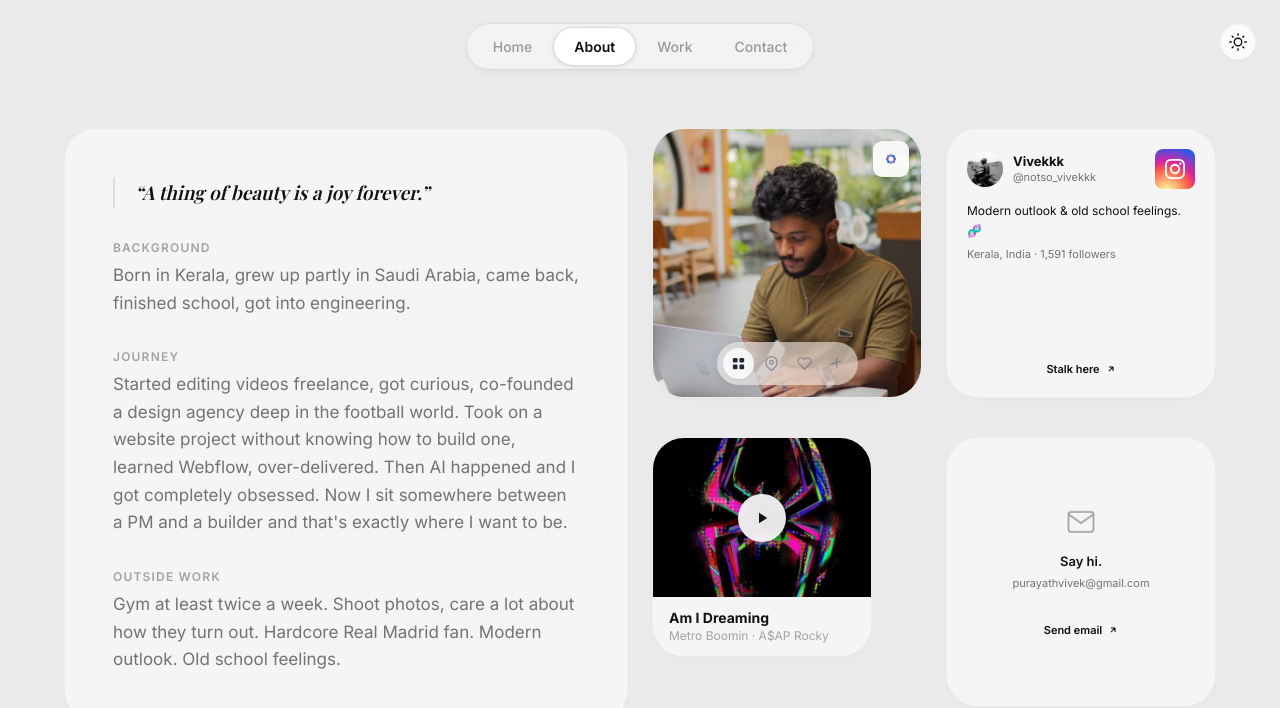
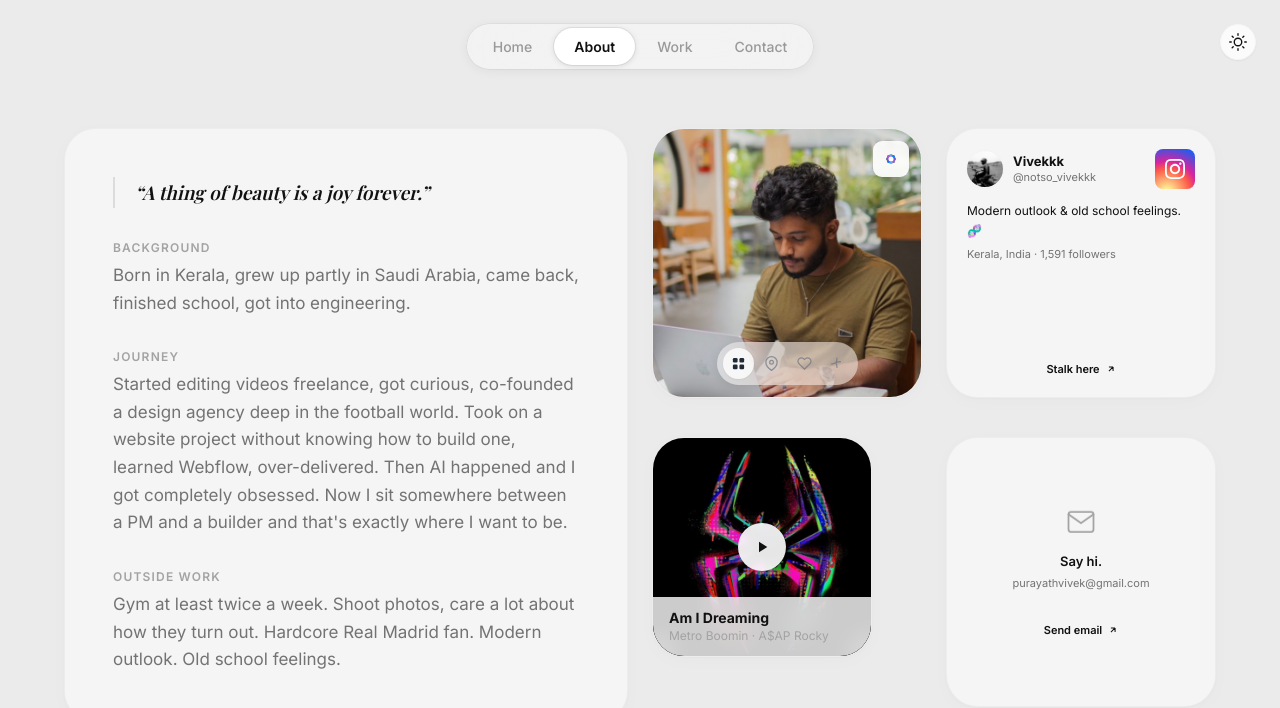
Before and after one commit to notsovivekkk/myportfolio, a Next.js app: page / in a window 1280 px wide. Both pictures are taken after a click on the button "About". Shown: the top 708 px of the page. Built offline with nearby package versions, Linux system fonts and the light colour scheme; a web font is replaced by a local one.

Commit message:
Add viewport meta, fix body padding, song card full-square overlay
Co-Authored-By: Claude Sonnet 4.6 <noreply@anthropic.com>

```diff
--- a/app/layout.tsx
+++ b/app/layout.tsx
@@ -1,4 +1,4 @@
-import type { Metadata } from "next";
+import type { Metadata, Viewport } from "next";
 import { Inter, Playfair_Display } from "next/font/google";
 import "./globals.css";
 
@@ -11,6 +11,11 @@ export const metadata: Metadata = {
     "I turn messy ideas into shipped AI products. Product-first. Execution-obsessed. AI-native.",
 };
 
+export const viewport: Viewport = {
+  width: "device-width",
+  initialScale: 1,
+};
+
 export default function RootLayout({
   children,
 }: {
@@ -19,7 +24,7 @@ export default function RootLayout({
   return (
     <html lang="en">
       <body
-        className={`${inter.className} ${playfair.variable} min-h-screen pb-20 antialiased selection:bg-black selection:text-white`}
+        className={`${inter.className} ${playfair.variable} min-h-screen antialiased selection:bg-black selection:text-white`}
       >
         {children}
       </body>
--- a/components/tabs/AboutTab.tsx
+++ b/components/tabs/AboutTab.tsx
@@ -185,15 +185,14 @@ export default function AboutTab() {
           </BentoCard>
 
           {/* Song card */}
-          <BentoCard className="col-span-2 sm:col-span-1 h-[220px] sm:aspect-square flex flex-col overflow-hidden !p-0">
-            <div className="relative flex-1 overflow-hidden">
+          <BentoCard className="col-span-2 sm:col-span-1 h-[220px] sm:aspect-square overflow-hidden !p-0 relative">
             <Image
               src="/images/song.jpg"
               alt="Am I Dreaming"
               fill
               className="object-cover"
             />
-              {/* Play button overlay */}
+            {/* Play button */}
             <a
               href="https://open.spotify.com/track/6Ec5LeRzkisa5KJtwLfOoW"
               target="_blank"
@@ -206,9 +205,8 @@ export default function AboutTab() {
                 </svg>
               </div>
             </a>
-            </div>
-            {/* Info strip */}
-            <div className="px-4 py-3 bg-card dark:bg-[#1a1a1a]">
+            {/* Info strip — overlaid at bottom */}
+            <div className="absolute bottom-0 left-0 right-0 px-4 py-3 bg-white/80 dark:bg-black/60 backdrop-blur-md">
               <p className="text-sm font-bold text-primary dark:text-white leading-tight">Am I Dreaming</p>
               <p className="text-xs text-muted dark:text-gray-500 mt-0.5">Metro Boomin · A$AP Rocky</p>
             </div>
```
Lines whose indentation alone changed are shown as unchanged.
